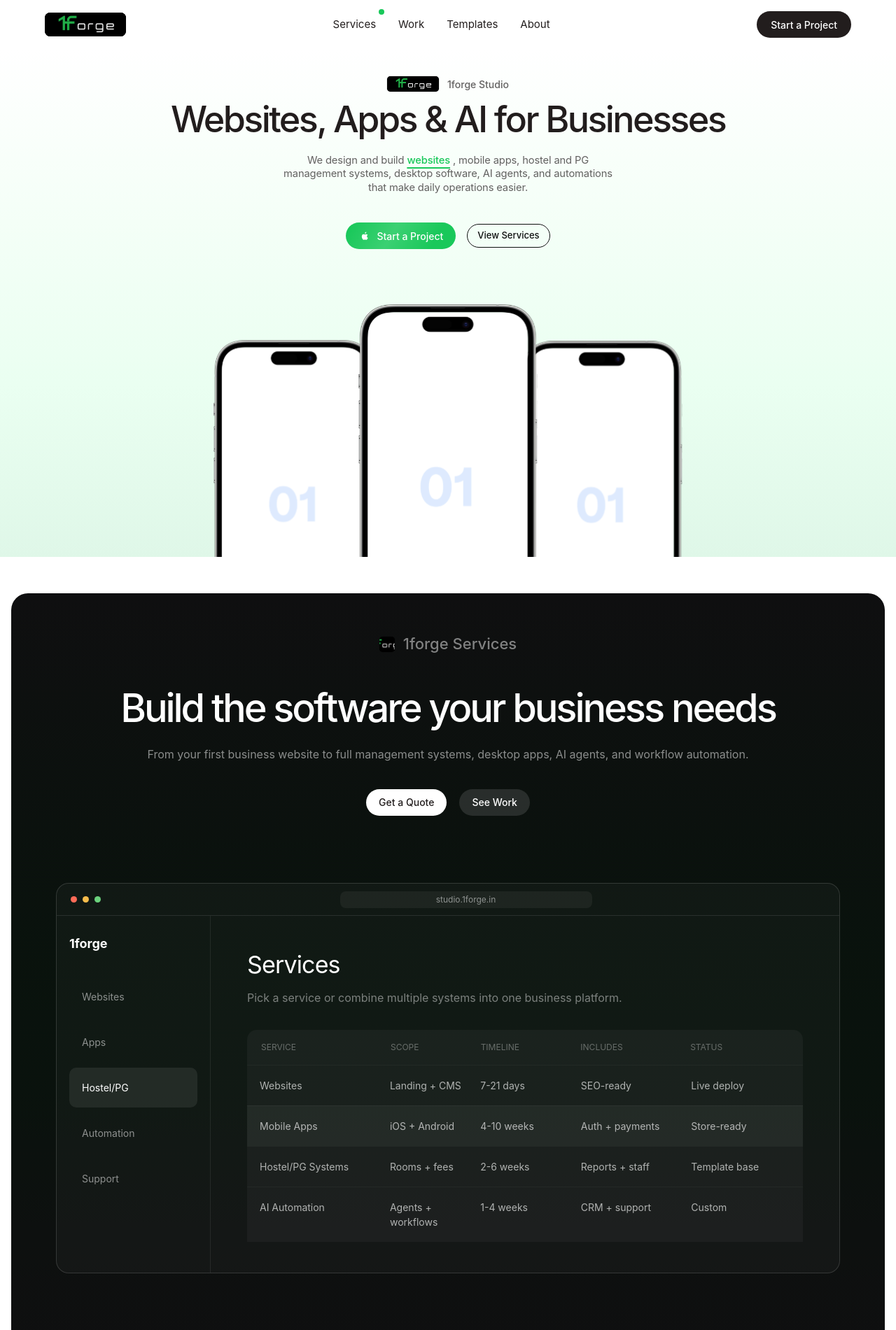
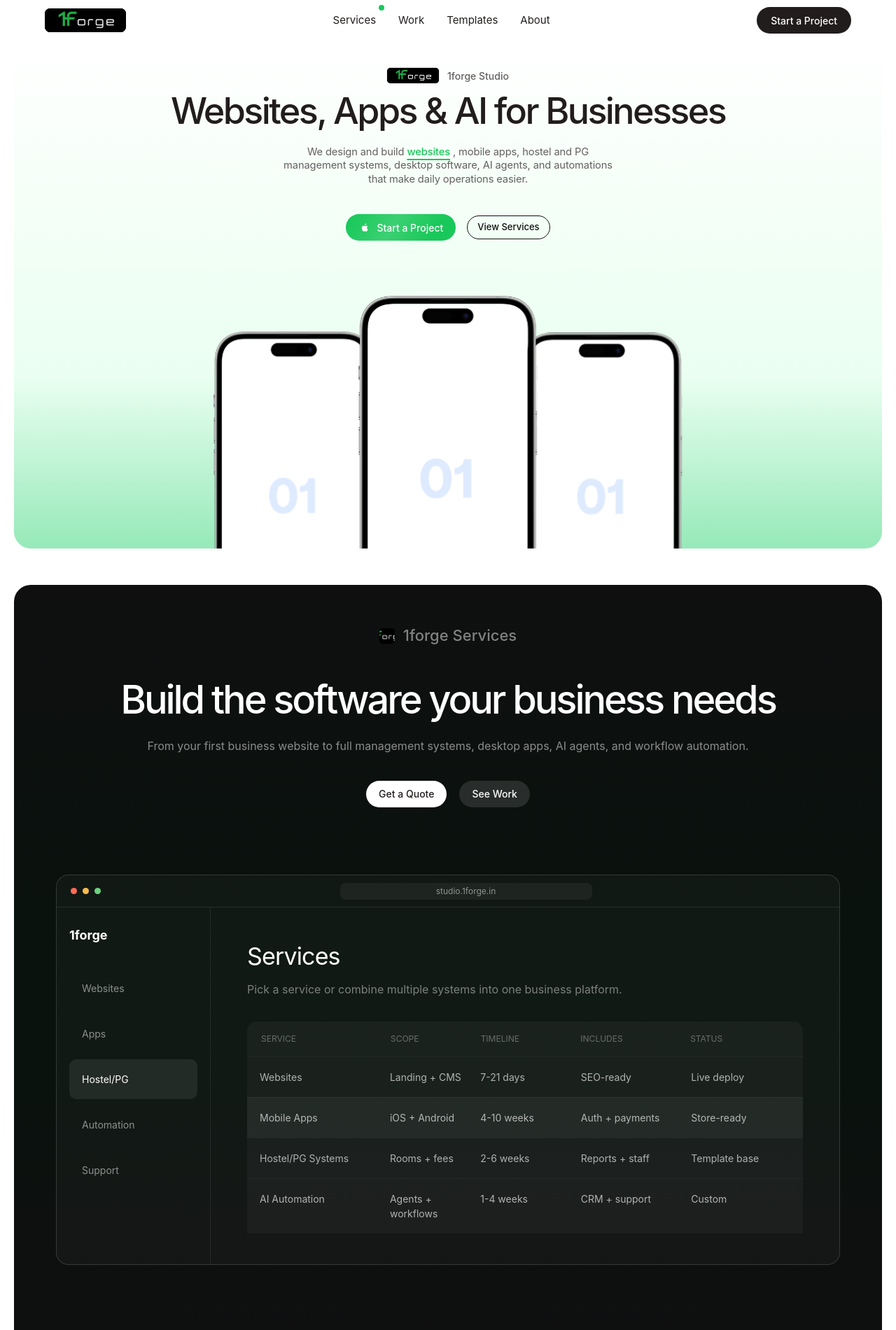
Before and after one commit to 1forgeco/1forge.in, a Next.js app: page / in a window 1280 px wide. Shown: the top 1901 px of the page at 70% size. Built offline with nearby package versions, Linux system fonts and the light colour scheme.

Commit message:
Fixed Layout issues

```diff
--- a/app/components/dark-section.tsx
+++ b/app/components/dark-section.tsx
@@ -46,7 +46,7 @@ export function DarkSection() {
       ref={sectionRef}
       id="products"
       style={{
-        padding: "48px 16px 0",
+        padding: "48px 20px 0",
         background: "var(--color-white-canvas)",
       }}
     >
--- a/app/components/feature-grid.tsx
+++ b/app/components/feature-grid.tsx
@@ -36,12 +36,16 @@ type ProductGroup = keyof typeof productGroups;
 export function FeatureGrid() {
   const sectionRef = useRef<HTMLElement>(null);
   const [isVisible, setIsVisible] = useState(false);
+  const [hasAnimated, setHasAnimated] = useState(false);
   const [activeGroup, setActiveGroup] = useState<ProductGroup>("Websites");
 
   useEffect(() => {
     const observer = new IntersectionObserver(
       ([entry]) => {
-        if (entry.isIntersecting) setIsVisible(true);
+        if (entry.isIntersecting) {
+          setIsVisible(true);
+          setTimeout(() => setHasAnimated(true), 900); // after animation completes
+        }
       },
       { threshold: 0.12 }
     );
@@ -168,15 +172,14 @@ export function FeatureGrid() {
         {productGroups[activeGroup].map(([title, body], index) => (
           <article
             key={title}
-            className={`motion-card ${
-              isVisible ? `animate-fade-up delay-${Math.min(index + 2, 8) * 100}` : ""
-            }`}
+            className={`motion-card ${isVisible && !hasAnimated ? `animate-fade-up delay-${Math.min(index + 2, 8) * 100}` : ""}`}
             style={{
               borderRadius: "18px",
               background: "var(--color-light-alabaster)",
               minHeight: "150px",
               padding: "24px",
-              opacity: isVisible ? undefined : 0,
+              opacity: hasAnimated ? 1 : isVisible ? undefined : 0,
+              animation: hasAnimated ? "none" : undefined,
             }}
           >
             <span
--- a/app/components/hero.tsx
+++ b/app/components/hero.tsx
@@ -12,6 +12,8 @@ export function Hero() {
         position: "relative",
         overflow: "hidden",
         padding: "80px 24px 0",
+        margin: "0 20px",
+        borderRadius: "24px",
       }}
     >
       <div
--- a/app/components/site-header.tsx
+++ b/app/components/site-header.tsx
@@ -49,7 +49,7 @@ export function SiteHeader() {
           display: "flex",
           alignItems: "center",
           justifyContent: "space-between",
-          padding: "16px 24px",
+          padding: "10px 24px",
         }}
       >
         <a
--- a/app/globals.css
+++ b/app/globals.css
@@ -494,7 +494,7 @@ a {
 }
 
 .motion-card:hover {
-  transform: translateY(-8px);
+  /* hover lift removed */
 }
 
 .market-row.motion-card:hover {
@@ -643,7 +643,6 @@ a {
 }
 
 .card-alabaster:hover {
-  transform: translateY(-4px);
   box-shadow: 0 20px 40px rgba(0, 0, 0, 0.06);
 }
 
@@ -658,7 +657,6 @@ a {
 .card-dark:hover {
   background: rgba(255, 255, 255, 0.08);
   border-color: rgba(25, 200, 90, 0.24);
-  transform: translateY(-4px);
 }
 
 /* ─── Gradient Backgrounds ─── */
@@ -668,7 +666,7 @@ a {
     #ffffff 0%,
     #f4fff7 34%,
     #eafff1 66%,
-    #dff7e8 100%
+    #96e9b9 100%
   );
 }
 
--- a/app/layout.tsx
+++ b/app/layout.tsx
@@ -21,7 +21,7 @@ export default function RootLayout({
 }>) {
   return (
     <html lang="en" className="h-full antialiased">
-      <body className="min-h-full font-sans">{children}</body>
+      <body className="min-h-full font-sans" suppressHydrationWarning>{children}</body>
     </html>
   );
 }
--- a/package.json
+++ b/package.json
@@ -9,6 +9,7 @@
     "lint": "eslint"
   },
   "dependencies": {
+    "@bufferhead/nightowl": "^0.0.14",
     "next": "16.2.6",
     "react": "19.2.4",
     "react-dom": "19.2.4"
```
Also changed, not shown: 1 other file (tests, documents, lock files or other folders).
